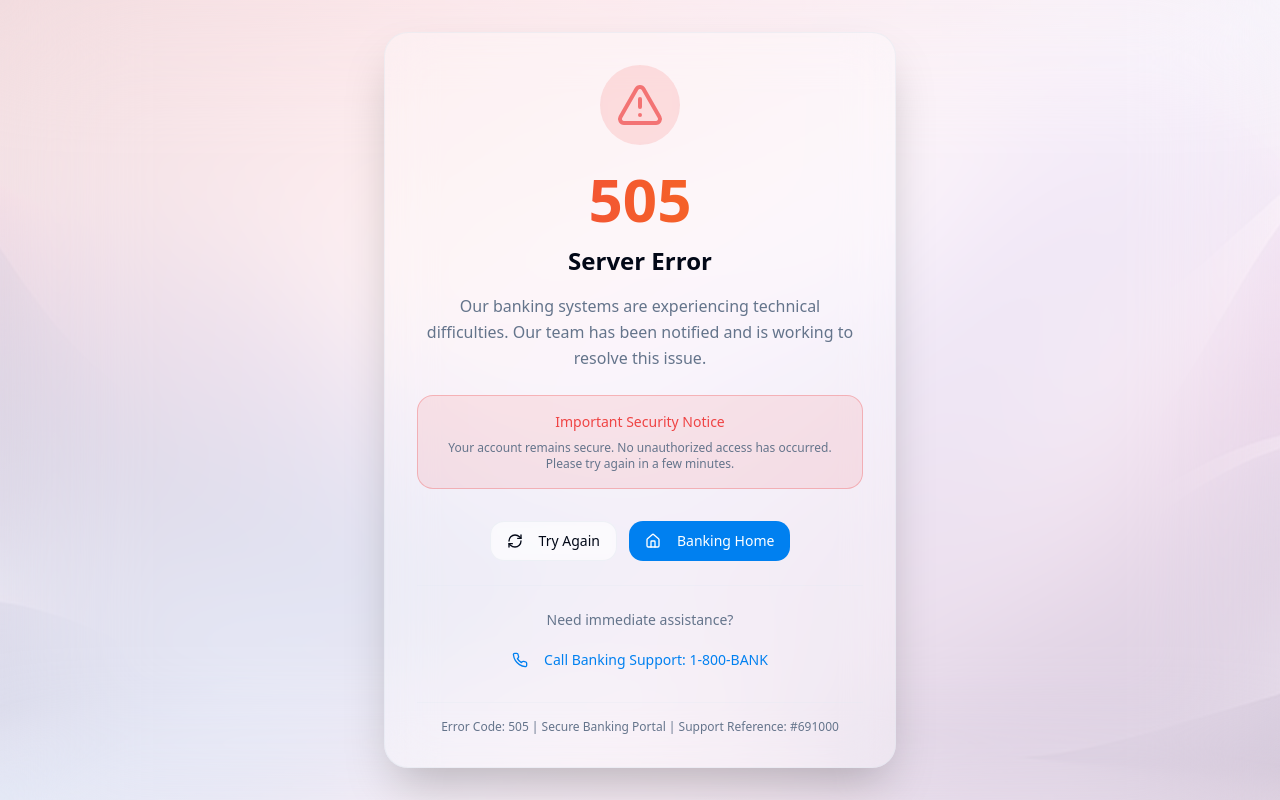
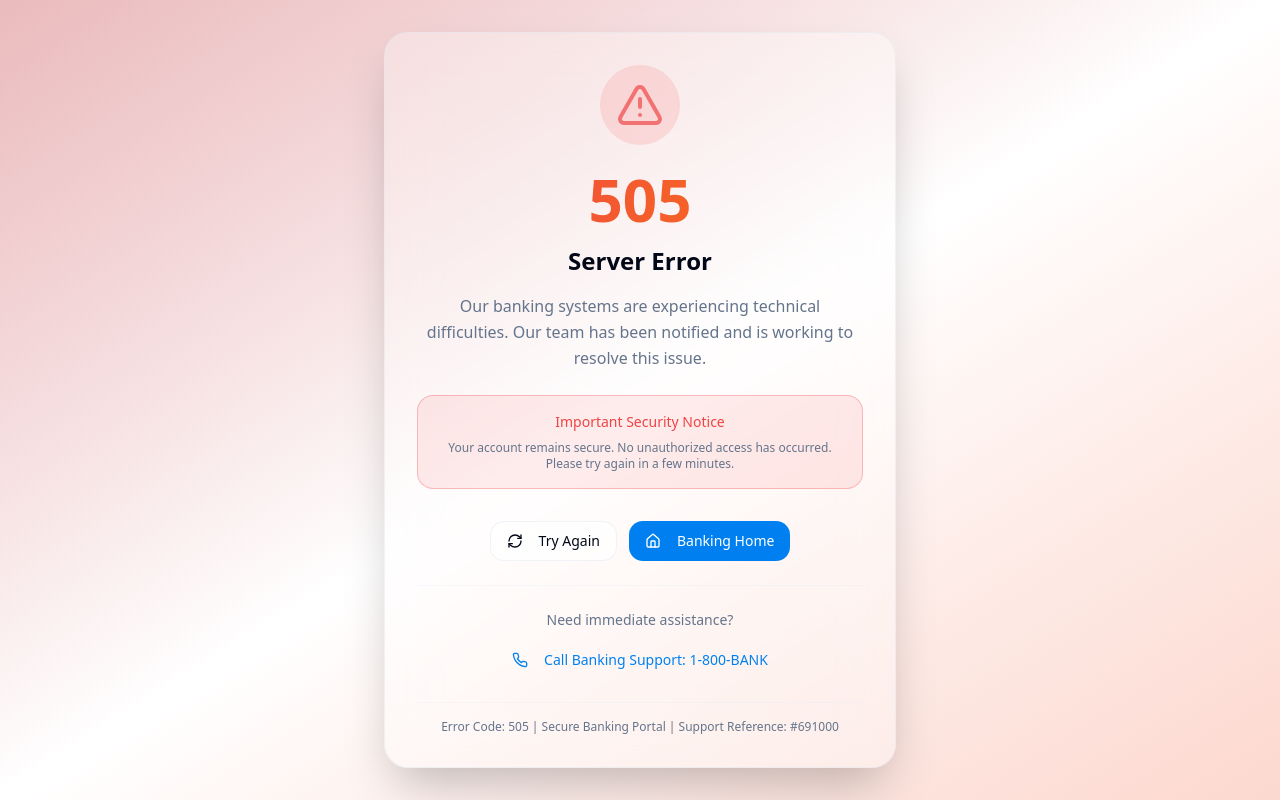
Before and after one commit to testsampath/glass-swap-login, a React (Vite) app: page /error in a window 1280 px wide. Built offline with nearby package versions, Linux system fonts and the light colour scheme.

Commit message:
Remove background images
Remove background images from the server error page and use gradients instead.

```diff
--- a/src/pages/NotFound.tsx
+++ b/src/pages/NotFound.tsx
@@ -15,9 +15,9 @@ const NotFound = () => {
 
   return (
     <div className="min-h-screen flex items-center justify-center bg-gradient-to-br from-primary/20 via-background to-accent/20 relative overflow-hidden">
-      {/* Background blur effect */}
-      <div className="absolute inset-0 bg-[url('/src/assets/glass-bg.jpg')] bg-cover bg-center opacity-30"></div>
-      <div className="absolute inset-0 backdrop-blur-3xl"></div>
+      {/* Background gradient effects */}
+      <div className="absolute inset-0 bg-gradient-to-br from-primary/10 via-transparent to-accent/15"></div>
+      <div className="absolute inset-0 bg-gradient-to-tl from-blue-500/5 via-transparent to-slate-500/10"></div>
 
       {/* Content */}
       <div className="relative z-10 text-center p-8 bg-card/30 backdrop-blur-xl border border-border/50 rounded-3xl shadow-2xl max-w-md mx-4 animate-scale-in">
--- a/src/pages/ServerError.tsx
+++ b/src/pages/ServerError.tsx
@@ -13,9 +13,9 @@ const ServerError = () => {
 
   return (
     <div className="min-h-screen flex items-center justify-center bg-gradient-to-br from-destructive/20 via-background to-destructive/10 relative overflow-hidden">
-      {/* Background blur effect */}
-      <div className="absolute inset-0 bg-[url('/src/assets/glass-bg.jpg')] bg-cover bg-center opacity-20"></div>
-      <div className="absolute inset-0 backdrop-blur-3xl"></div>
+      {/* Background gradient effects */}
+      <div className="absolute inset-0 bg-gradient-to-br from-destructive/15 via-transparent to-orange-500/10"></div>
+      <div className="absolute inset-0 bg-gradient-to-tl from-red-500/5 via-transparent to-slate-500/10"></div>
 
       {/* Content */}
       <div className="relative z-10 text-center p-8 bg-card/30 backdrop-blur-xl border border-border/50 rounded-3xl shadow-2xl max-w-lg mx-4 animate-scale-in">
```
